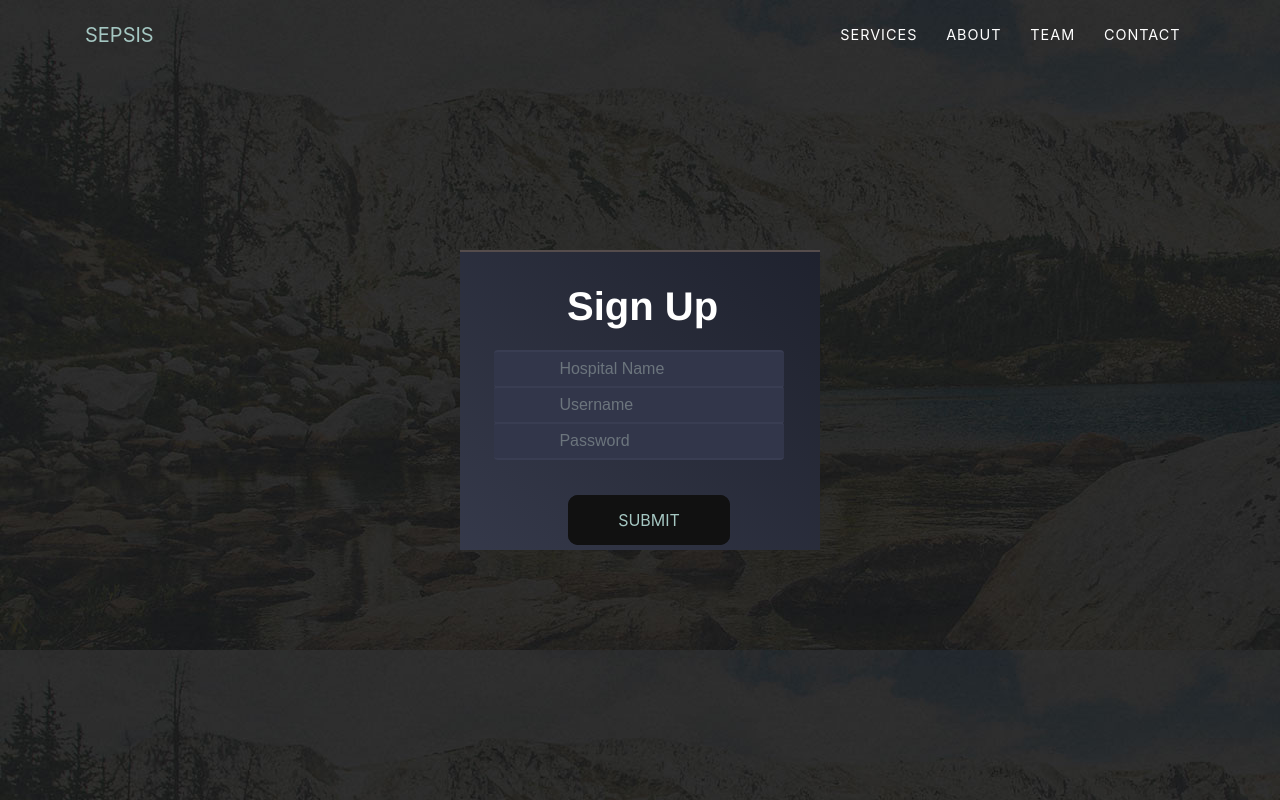
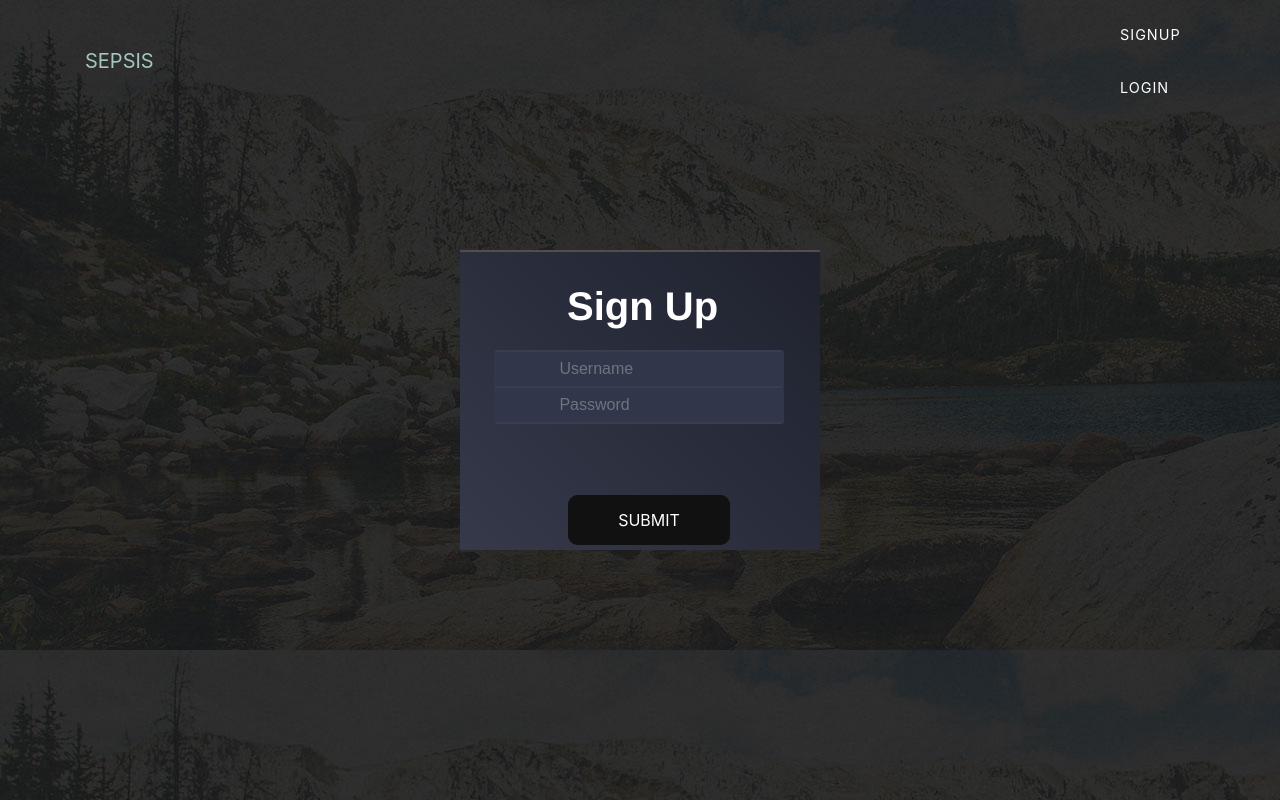
Before and after one commit to HusainNahrpurawala/Pasckathon_Bugslayers, a React (Create React App) app in the folder Frontend/: page /signup in a window 1280 px wide. Built offline with nearby package versions, Linux system fonts and the light colour scheme.

Commit message:
FrontEnd Done Integration Remaining

```diff
--- a/Frontend/src/components/DetailsForm.jsx
+++ b/Frontend/src/components/DetailsForm.jsx
@@ -82,17 +82,14 @@ class DetailsForm extends Component {
       "Hours between hospital admit and ICU admit",
       "ICU length-of-stay (hours since ICU admit)",
     ],
+    token: "token",
   };
   componentDidMount = () => {
-    this.setState({
-      token: localStorage.getItem("token")
-        ? localStorage.getItem("token")
-        : undefined,
-    });
+    this.setState({ token: localStorage.getItem("token") });
   };
 
   ChangeHandler = (e) => {
-    // console.log(e.target.name, e.target.value);
+    console.log(this.state);
     if (e.target.name === "gender") {
       this.setState({
         [e.target.name]: e.target.value === "M" ? "1" : "0",
@@ -135,9 +132,9 @@ class DetailsForm extends Component {
   };
 
   render() {
-    // if (this.state.token === undefined) {z
-    //   return <Redirect to="/login" />;
-    // }
+    if (!this.state.token) {
+      return <Redirect to="/login" />;
+    }
     if (this.state.prediction !== undefined) {
       return (
         <Redirect
@@ -228,7 +225,7 @@ class DetailsForm extends Component {
                   onChange={this.ChangeHandler}
                   required
                 />
-                <br/>
+                <br />
                 <input
                   type="date"
                   className="form-control"
@@ -237,7 +234,7 @@ class DetailsForm extends Component {
                   onChange={this.ChangeHandler}
                   required
                 />
-                <br/>
+                <br />
                 <input
                   type="time"
                   className="form-control"
@@ -249,9 +246,10 @@ class DetailsForm extends Component {
                 <br />
                 <br />
                 <div class="center4">
-        <button class="glow-on-hover" type="button" ><a href="/form">SUBMIT</a></button>
-
-        </div>
+                  <button class="glow-on-hover" type="button">
+                    <a href="/form">SUBMIT</a>
+                  </button>
+                </div>
               </form>
             </div>
           </div>
--- a/Frontend/src/components/Login.jsx
+++ b/Frontend/src/components/Login.jsx
@@ -6,11 +6,9 @@ class Login extends Component {
   state = {};
 
   componentDidMount = () => {
-    this.setState({
-      token: localStorage.getItem("token")
-        ? localStorage.getItem("token")
-        : undefined,
-    });
+    if (localStorage.getItem("token")) {
+      this.setState({ token: localStorage.getItem("token") });
+    }
   };
 
   ChangeHandler = (e) => {
@@ -22,18 +20,23 @@ class Login extends Component {
   handleSubmit = (e) => {
     e.preventDefault();
 
-    axios
-      .post("http://localhost:8000/login/", {
-        username: this.state.username,
-        password: this.state.password,
-      })
-      .then((res) => {
-        var token = res.data.token;
+    // axios
+    //   .post("http://localhost:8000/login/", {
+    //     username: this.state.username,
+    //     password: this.state.password,
+    //   })
+    //   .then((res) => {
+    //     var token = res.data.token;
+    //     localStorage.setItem("token", JSON.stringify(token));
+    //     this.setState({ token });
+    //   })
+    //   .catch((e) => {
+    //     console.log(e);
+    //   });
+    var token = 5;
     localStorage.setItem("token", JSON.stringify(token));
-        this.setState({ token });
-      })
-      .catch((e) => {
-        console.log(e);
+    this.setState({ token }, () => {
+      window.location.reload();
     });
   };
 
@@ -43,15 +46,17 @@ class Login extends Component {
     }
     return (
       <div className="Home">
-
         <section className="page-section">
           <div className="login">
-
-          <h1 style={{color:"white"  , position: "absolute",
+            <h1
+              style={{
+                color: "white",
+                position: "absolute",
                 left: "100px",
                 top: "40px",
-  fontFamily:"Helvetica"}}>
-
+                fontFamily: "Helvetica",
+              }}
+            >
               Login
             </h1>
             <form
@@ -66,8 +71,7 @@ class Login extends Component {
                 placeholder="        Username"
                 onChange={this.ChangeHandler}
                 required
-              style={{left:"50%"}}
-
+                style={{ left: "50%" }}
               />
               <input
                 type="password"
@@ -78,8 +82,9 @@ class Login extends Component {
                 required
               />
               <div class="center2">
-        <button class="glow-on-hover" type="button" ><a href="/form">SUBMIT</a></button>
-
+                <button class="glow-on-hover" type="submit">
+                  SUBMIT
+                </button>
               </div>
             </form>
           </div>
--- a/Frontend/src/components/Signup.jsx
+++ b/Frontend/src/components/Signup.jsx
@@ -24,19 +24,23 @@ class SignUp extends Component {
 
     console.log(this.state);
 
-    axios
-      .post("http://localhost:8000/signup/", {
-        username: this.state.username,
-        password: this.state.password,
-        hospital: this.state.hospital,
-      })
-      .then((res) => {
-        var token = res.data.token;
+    // axios
+    //   .post("http://localhost:8000/signup/", {
+    //     username: this.state.username,
+    //     password: this.state.password,
+    //   })
+    //   .then((res) => {
+    //     var token = res.data.token;
+    //     localStorage.setItem("token", JSON.stringify(token));
+    //     this.setState({ token });
+    //   })
+    //   .catch((e) => {
+    //     console.log(e);
+    //   });
+    var token = 5;
     localStorage.setItem("token", JSON.stringify(token));
-        this.setState({ token });
-      })
-      .catch((e) => {
-        console.log(e);
+    this.setState({ token }, () => {
+      window.location.reload();
     });
   };
 
@@ -48,26 +52,18 @@ class SignUp extends Component {
       <div className="Home">
         <section className="page-section">
           <div className="signup">
-          <h1 style={{color:"white"  , position: "absolute",
+            <h1
+              style={{
+                color: "white",
+                position: "absolute",
                 left: "107px",
                 top: "30px",
-  fontFamily:"Helvetica"}}>
-
+                fontFamily: "Helvetica",
+              }}
+            >
               Sign Up
             </h1>
-          <form
-            className=""
-            id="detailsForm"
-            onSubmit={this.handleSubmit}
-          >
-            <input
-              type="text"
-              className="form-control"
-              name="hospital"
-              placeholder="Hospital Name"
-              onChange={this.ChangeHandler}
-              required
-            />
+            <form className="" id="detailsForm" onSubmit={this.handleSubmit}>
               <input
                 type="text"
                 className="form-control"
@@ -85,9 +81,11 @@ class SignUp extends Component {
                 required
               />
               <div class="center3">
-        <button class="glow-on-hover" type="button" ><a href="/form">SUBMIT</a></button>
-
-        </div>          </form>
+                <button class="glow-on-hover" type="submit">
+                  SUBMIT
+                </button>
+              </div>{" "}
+            </form>
           </div>
         </section>
       </div>
--- a/Frontend/src/components/layout/Navbar.js
+++ b/Frontend/src/components/layout/Navbar.js
@@ -1,31 +1,56 @@
-import React from 'react';
-
+import React from "react";
 
 function Navbar() {
   return (
     <div>
-    <nav className="navbar navbar-expand-lg navbar-dark fixed-top" id="mainNav">
+      <nav
+        className="navbar navbar-expand-lg navbar-dark fixed-top"
+        id="mainNav"
+      >
         <div className="container">
-        <a className="navbar-brand js-scroll-trigger" href="#page-top">SEPSIS</a>
-        <button className="navbar-toggler navbar-toggler-right" type="button" data-toggle="collapse" data-target="#navbarResponsive" aria-controls="navbarResponsive" aria-expanded="false" aria-label="Toggle navigation">
+          <a className="navbar-brand js-scroll-trigger" href="/">
+            SEPSIS
+          </a>
+          <button
+            className="navbar-toggler navbar-toggler-right"
+            type="button"
+            data-toggle="collapse"
+            data-target="#navbarResponsive"
+            aria-controls="navbarResponsive"
+            aria-expanded="false"
+            aria-label="Toggle navigation"
+          >
             Menu
             <i className="fa fa-bars"></i>
           </button>
           <div className="collapse navbar-collapse" id="navbarResponsive">
             <ul className="navbar-nav text-uppercase ml-auto">
+              {localStorage.getItem("token") ? (
                 <li className="nav-item">
-            <a className="nav-link js-scroll-trigger" href="#services">Services</a>
+                  <a
+                    className="nav-link js-scroll-trigger"
+                    onClick={() => {
+                      localStorage.removeItem("token");
+                    }}
+                    href="/form"
+                  >
+                    Sign Out
+                  </a>
                 </li>
-
+              ) : (
+                <div>
                   <li className="nav-item">
-            <a className="nav-link js-scroll-trigger" href="#about">About</a>
+                    <a className="nav-link js-scroll-trigger" href="/signup">
+                      SignUP
+                    </a>
                   </li>
                   <li className="nav-item">
-            <a className="nav-link js-scroll-trigger" href="#team">Team</a>
+                    <a className="nav-link js-scroll-trigger" href="/login">
+                      Login
+                    </a>
                   </li>
-          <li className="nav-item">
-            <a className="nav-link js-scroll-trigger" href="#team">Contact</a>
-          </li>
+                </div>
+              )}
             </ul>
           </div>
         </div>
```
Lines whose indentation alone changed are shown as unchanged.
